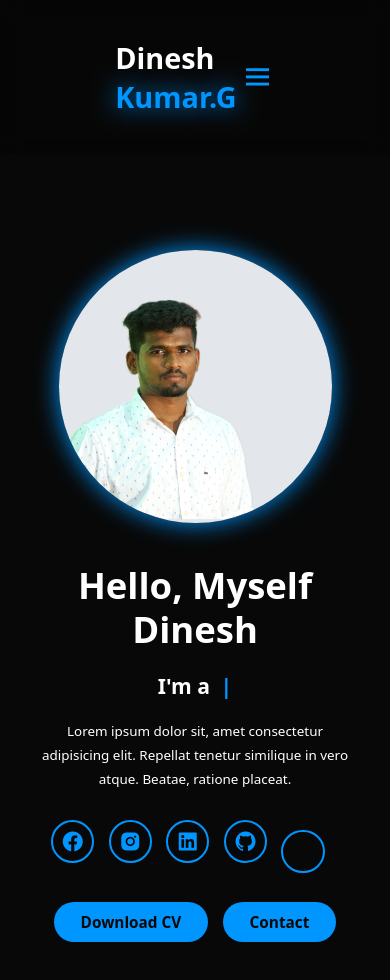
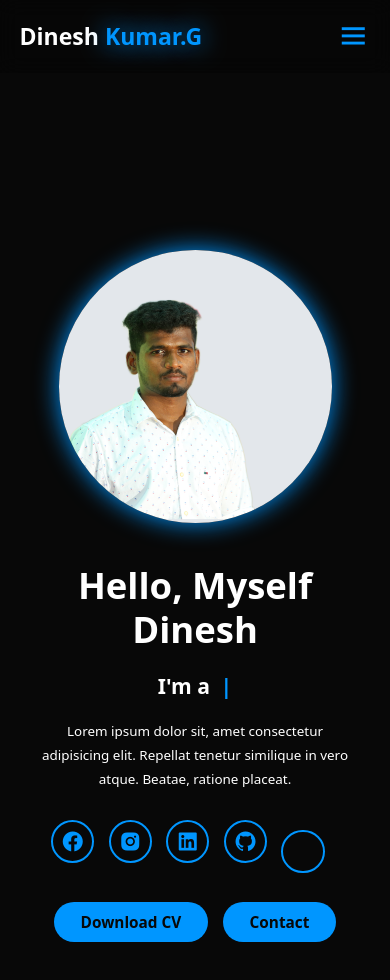
Before and after one commit to DineshKumar-10/DineshKumar.G, an Angular app: page /home in a window 390 px wide. Shown: the top 980 px of the page. Built offline with nearby package versions, Linux system fonts and the light colour scheme.

Commit message:
navbar_gap

```diff
--- a/src/app/navbar/navbar.component.css
+++ b/src/app/navbar/navbar.component.css
@@ -67,8 +67,16 @@ span {
   #menu-icon {
     display: block;
     cursor: pointer;
+    margin-left: auto;
   }
 
+  .logo {
+    font-size: 2.4rem;
+  }
+  .header {
+    padding: 2rem 5%;
+
+  }
   .navbar {
     position: absolute;
     top: 100%;
@@ -90,10 +98,8 @@ span {
     margin: 2rem 0;
     font-size: 2.2rem;
   }
+  .navbar a.active {
+    color: var(--main-color);
+    border-bottom: 3px solid var(--main-color);
+  }
 }
-
-
-.navbar a.active {
-  color: var(--main-color);
-  border-bottom: 3px solid var(--main-color);
-}
```
